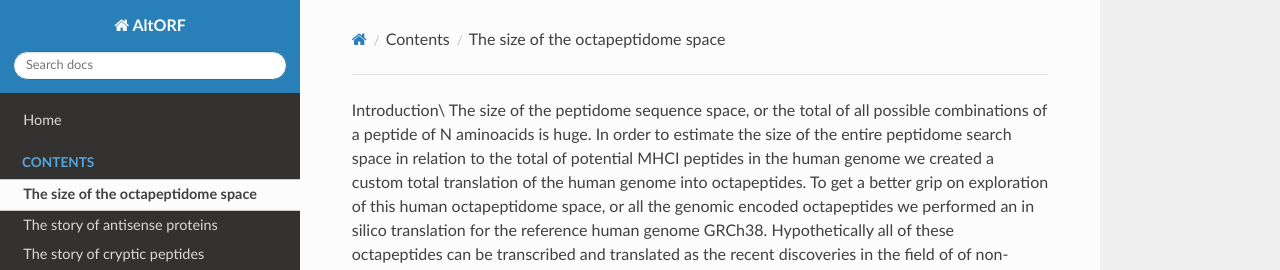
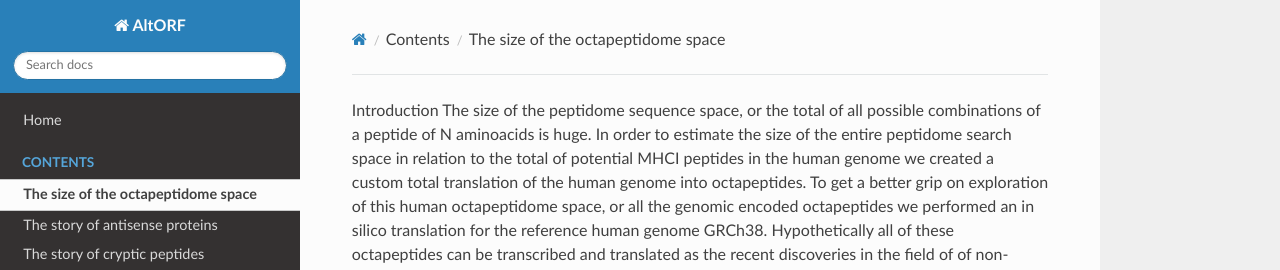
Before and after one commit to altorf/altorf.github.io, an MkDocs documentation site: the page built from docs/contents/The size of the octapeptidome space.md, in a window 1280 px wide and 900 px high. Shown: the top 270 px of the window. Built offline with MkDocs 1.6.1, drawn with Linux system fonts in a browser that asks for light colours; nearby versions of some CDN libraries; some of the changed text lies outside the part shown.

```diff
--- a/docs/contents/The size of the octapeptidome space.md
+++ b/docs/contents/The size of the octapeptidome space.md
@@ -1,4 +1,4 @@
-Introduction\
+Introduction
 The size of the peptidome sequence space, or the total of all possible combinations of  a peptide of N aminoacids is huge.  In order to estimate the size of the entire peptidome search space in relation to the total of potential MHCI peptides in the human genome we created a custom total translation of the human genome into octapeptides. To get a better grip on exploration of this human octapeptidome space, or all the genomic encoded octapeptides  we performed an in silico translation for the reference human genome GRCh38. Hypothetically all of these octapeptides can be transcribed and translated as the recent discoveries in the field of of non-canonical translation drastically increased the amount of potential peptides being expressed and discovered in  the MHCI peptidome. These cryptic MHC I-associated peptides (MAPs) are produced via two mechanisms: translation of protein-coding genes in non-canonical reading frames and translation of allegedly non-coding sequences.1
 
 Most sequences in sequence space presumably have no function, leaving relatively small regions that are populated by naturally occurring genes. However the absence of a function may also be an interesting feature if the presumably functionless peptide encoded in the genome is expressed under upset or unusual conditions and sufficiently high enough to processed in the immune system.
```
